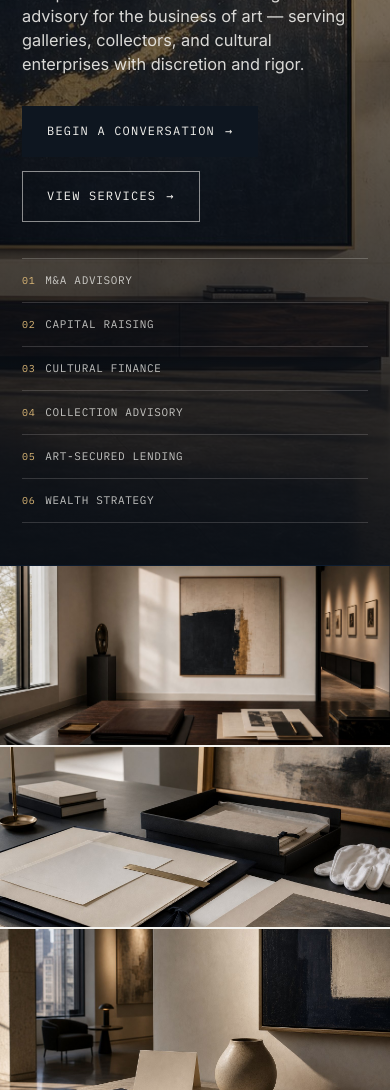
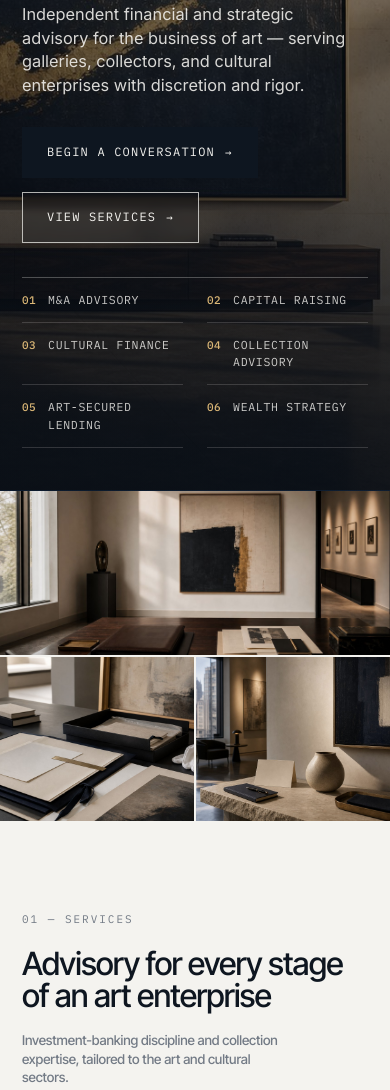
Before and after one commit to Ac558/boarts-preview, a plain HTML site: page index.html in a window 390 px wide. Shown: the part 449-1539 px from the top of the page. Drawn offline with Linux system fonts and the light colour scheme.

Commit message:
Polish homepage hero and image rhythm

```diff
--- a/styles.css
+++ b/styles.css
@@ -40,12 +40,12 @@
 
 /* buttons / links */
 .btn{font-family:var(--mono);font-size:12px;letter-spacing:.1em;text-transform:uppercase;display:inline-flex;align-items:center;gap:10px;padding:15px 24px;border:1px solid var(--ink);transition:all .3s var(--ease);cursor:pointer}
-.btn .ar{transition:transform .3s var(--ease)}
+.btn .ar{transition:transform .3s var(--ease);font-size:.9em}
 .btn:hover{background:var(--ink);color:var(--bg)}
 .btn:hover .ar{transform:translateX(5px)}
 .btn.solid{background:var(--ink);color:var(--bg)}
 .btn.solid:hover{background:var(--gold);border-color:var(--gold)}
-.btn.light{border-color:rgba(244,243,239,.55);color:#f6f5f1}
+.btn.light{border-color:rgba(244,243,239,.72);color:#f6f5f1;background:rgba(8,14,22,.18);backdrop-filter:blur(3px)}
 .btn.light:hover{background:#f6f5f1;color:var(--navy);border-color:#f6f5f1}
 .link-ar{font-family:var(--mono);font-size:12px;letter-spacing:.08em;text-transform:uppercase;display:inline-flex;gap:8px;align-items:center;border-bottom:1px solid var(--line);padding-bottom:4px;transition:border-color .3s}
 .link-ar:hover{border-color:var(--ink)}
@@ -60,19 +60,23 @@
 .hero-actions{display:flex;flex-direction:column;gap:16px;align-items:flex-start}
 .hero-actions-row{flex-direction:row;flex-wrap:wrap;gap:14px}
 .hero-full{position:relative;min-height:clamp(620px,88vh,920px);display:flex;align-items:center;overflow:hidden;border-bottom:1px solid var(--line);background:linear-gradient(135deg,#0b1a2e,#16263c)}
-.hero-full__img{position:absolute;inset:0;width:100%;height:100%;object-fit:cover;object-position:70% center;z-index:0}
-.hero-full:before{content:"";position:absolute;inset:0;z-index:1;background:linear-gradient(90deg,rgba(8,14,22,.78) 0%,rgba(8,14,22,.56) 34%,rgba(8,14,22,.1) 64%,rgba(8,14,22,0) 100%)}
+.hero-full__img{position:absolute;inset:0;width:100%;height:100%;object-fit:cover;object-position:62% center;z-index:0}
+.hero-full:before{content:"";position:absolute;inset:0;z-index:1;background:linear-gradient(90deg,rgba(8,14,22,.86) 0%,rgba(8,14,22,.62) 38%,rgba(8,14,22,.14) 70%,rgba(8,14,22,0) 100%)}
+.hero-full:after{content:"";position:absolute;left:0;right:0;bottom:0;height:42%;z-index:1;background:linear-gradient(180deg,rgba(8,14,22,0) 0%,rgba(8,14,22,.34) 100%);pointer-events:none}
 .hero-full .wrap{position:relative;z-index:2;width:100%}
 .hero-full__inner{max-width:720px;padding:56px 0}
-.hero-full__meta{display:flex;justify-content:space-between;gap:18px;flex-wrap:wrap;margin-bottom:26px;max-width:620px}
+.hero-full__meta{display:flex;justify-content:flex-start;align-items:center;gap:18px;flex-wrap:wrap;margin-bottom:28px;max-width:none}
+.hero-full__meta span{position:relative;display:inline-flex;align-items:center}
+.hero-full__meta span:not(:first-child){padding-left:18px}
+.hero-full__meta span:not(:first-child):before{content:"";position:absolute;left:0;top:50%;transform:translateY(-50%);width:3px;height:3px;border-radius:50%;background:var(--gold);opacity:.85}
 .hero-full .label{color:rgba(244,243,239,.82)}
 .hero-full h1{font-family:var(--disp);font-weight:500;letter-spacing:-.035em;line-height:.96;font-size:clamp(2.9rem,7vw,6.7rem);color:#f6f5f1}
 .hero-full h1 em{font-style:normal;color:#dcb877}
 .hero-full__lede{margin-top:24px;max-width:34ch;font-size:clamp(1.02rem,1.5vw,1.3rem);line-height:1.45;color:rgba(244,243,239,.88)}
 .hero-full .hero-actions{margin-top:30px}
-.hero-discipline{display:grid;grid-template-columns:repeat(3,minmax(0,1fr));gap:0;margin-top:58px;border-top:1px solid rgba(244,243,239,.22);max-width:680px}
-.hero-discipline span{display:flex;align-items:baseline;gap:10px;padding:16px 18px 16px 0;border-bottom:1px solid rgba(244,243,239,.16);font-family:var(--mono);font-size:11px;letter-spacing:.06em;text-transform:uppercase;color:rgba(244,243,239,.78)}
-.hero-discipline b{font-weight:400;color:#dcb877;font-size:10px}
+.hero-discipline{display:grid;grid-template-columns:repeat(3,minmax(0,1fr));column-gap:40px;margin-top:60px;border-top:1px solid rgba(244,243,239,.28);max-width:720px}
+.hero-discipline span{display:flex;align-items:baseline;gap:12px;padding:15px 0;border-bottom:1px solid rgba(244,243,239,.16);font-family:var(--mono);font-size:11.5px;letter-spacing:.06em;text-transform:uppercase;color:rgba(244,243,239,.82)}
+.hero-discipline b{font-weight:500;color:#dcb877;font-size:11px;letter-spacing:.04em}
 
 /* page hero (sub-pages) */
 .page-hero{padding:96px 0 76px;border-bottom:1px solid var(--line)}
@@ -82,7 +86,7 @@
 
 /* image band */
 .band{padding:0}
-.band-grid{display:grid;grid-template-columns:repeat(12,1fr);gap:2px;height:62vh;min-height:440px}
+.band-grid{display:grid;grid-template-columns:repeat(12,1fr);gap:2px;height:54vh;min-height:420px}
 .band-grid figure{overflow:hidden;background:linear-gradient(135deg,#e7e4dc,#d8d4ca);position:relative}
 .band-grid figure:nth-child(1){grid-column:span 5}
 .band-grid figure:nth-child(2){grid-column:span 4}
@@ -203,7 +207,7 @@
 footer h4{font-family:var(--mono);font-size:11px;letter-spacing:.16em;text-transform:uppercase;color:var(--muted);margin-bottom:18px;font-weight:400}
 footer .col a,footer .col p{display:block;font-size:15px;color:var(--ink-2);margin-bottom:10px}
 footer .col a:hover{color:var(--gold)}
-.legal{font-size:12.5px;color:var(--muted);line-height:1.7;border-top:1px solid var(--line);padding-top:28px}
+.legal{font-size:12.5px;color:var(--muted);line-height:1.7;border-top:1px solid var(--line);padding-top:28px;max-width:92ch}
 .copy{display:flex;justify-content:space-between;flex-wrap:wrap;gap:12px;margin-top:24px;font-family:var(--mono);font-size:11px;letter-spacing:.06em;text-transform:uppercase;color:var(--muted)}
 
 @media(max-width:1000px){
@@ -222,16 +226,19 @@
   .hero-full__img{object-position:72% center}
   .hero-full:before{background:linear-gradient(180deg,rgba(8,14,22,.28) 0%,rgba(8,14,22,.82) 82%,rgba(8,14,22,.9) 100%)}
   .hero-full__inner{max-width:none;padding:80px 0 42px}
-  .hero-full__meta{gap:14px;margin-bottom:20px}
+  .hero-full__meta{display:grid;gap:9px;margin-bottom:20px}
+  .hero-full__meta span:not(:first-child){padding-left:0}
+  .hero-full__meta span:not(:first-child):before{display:none}
   .hero-full__lede{max-width:32ch}
-  .hero-discipline{grid-template-columns:1fr;margin-top:36px}
+  .hero-discipline{grid-template-columns:repeat(2,minmax(0,1fr));column-gap:24px;margin-top:34px}
   .hero-discipline span{padding:13px 0}
   .sec,.sec-sm{padding:90px 0}
   .sec-head{gap:20px;margin-bottom:48px}
   .sec-head .ix{grid-column:span 12}
   .sec-head h2{grid-column:span 12}
-  .band-grid{height:auto;min-height:0;grid-template-columns:1fr}
-  .band-grid figure{grid-column:span 1!important;height:46vw}
+  .band-grid{height:auto;min-height:0;grid-template-columns:repeat(12,1fr)}
+  .band-grid figure:first-child{grid-column:1 / -1!important}
+  .band-grid figure{grid-column:span 6!important;height:42vw}
   .image-break figure,.feature-media{height:56vw;min-height:260px}
   .svc-row{grid-template-columns:44px 1fr 28px;row-gap:8px}
   .svc-row p{grid-column:1 / -1;order:3}
```
